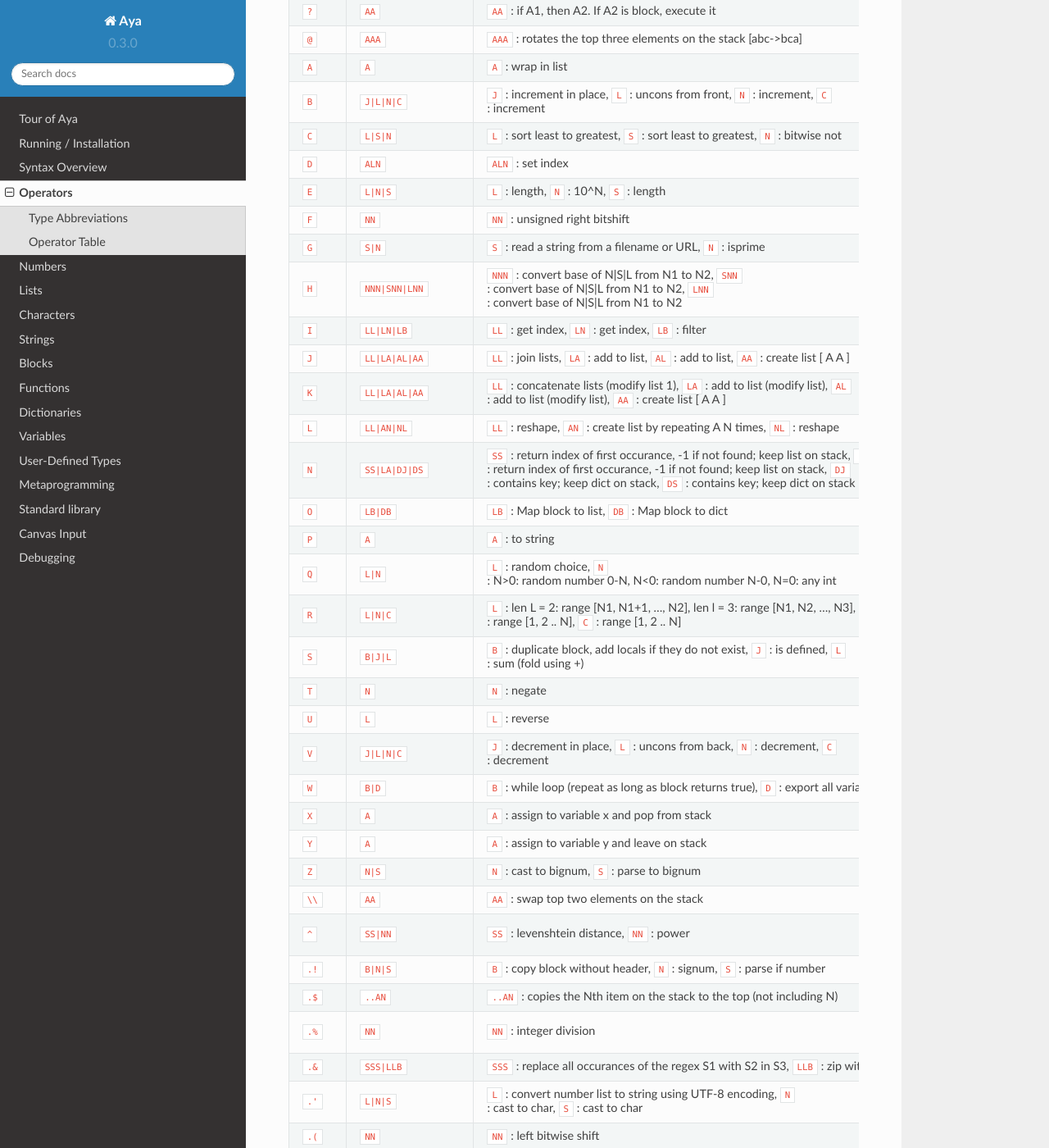
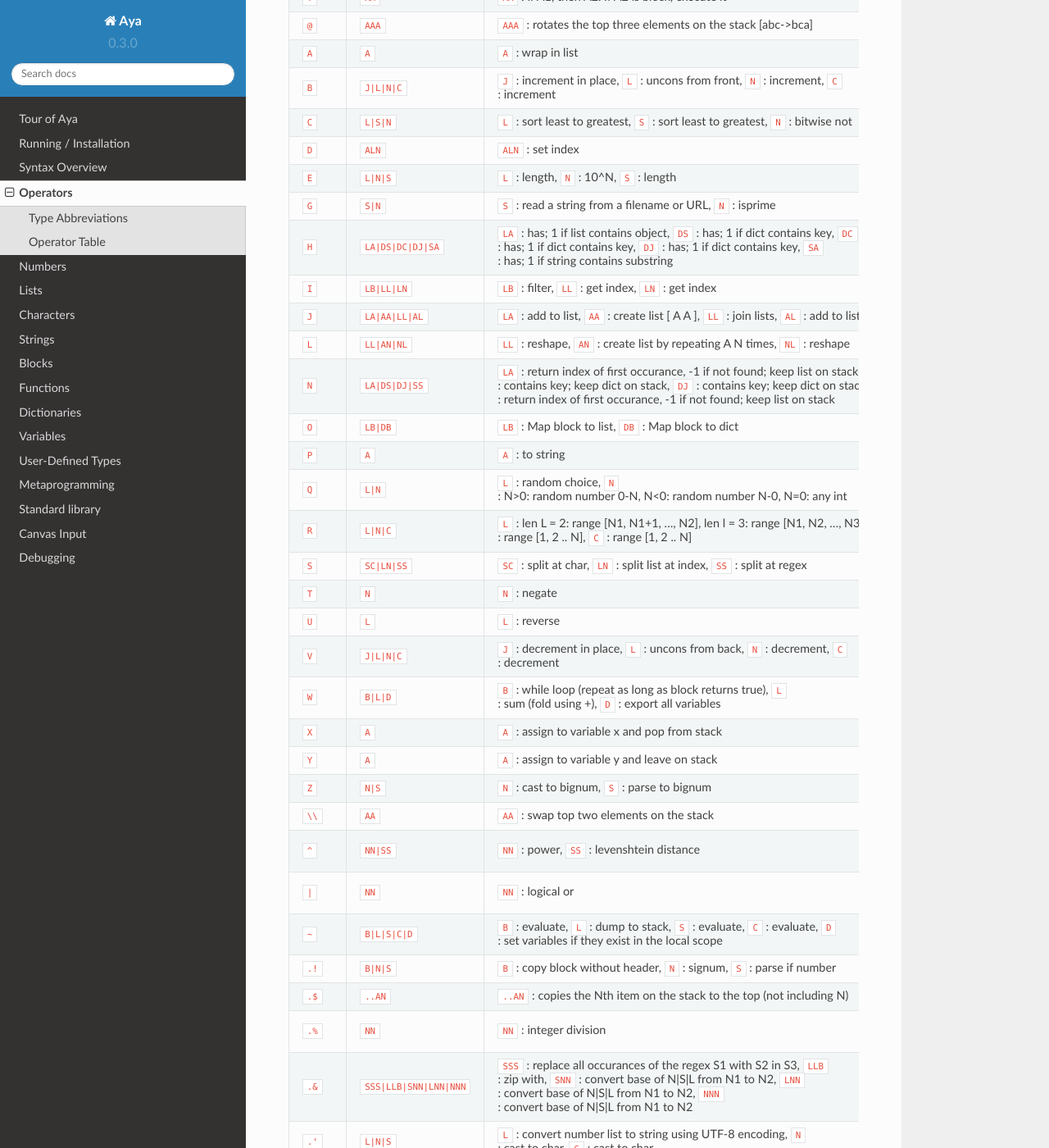
Before and after one commit to aya-lang/aya-readthedocs, a Sphinx documentation site: the page built from docs/source/operators.rst, in a window 1280 px wide and 1400 px high, scrolled down 1142 px. Shown: the whole window at 82% size. Built offline with Sphinx 7.4.7 and the Read the Docs theme 2.0.0, drawn with Linux system fonts in a browser that asks for light colours; some of the changed text lies outside the part shown.

Commit message:
Update for 0.4

```diff
--- a/docs/source/operators.rst
+++ b/docs/source/operators.rst
@@ -40,43 +40,43 @@ Operator Table
   "``C``","``L|S|N``","``L`` : sort least to greatest, ``S`` : sort least to greatest, ``N`` : bitwise not","``__sort__``"
   "``D``","``ALN``","``ALN`` : set index","``__setindex__``"
   "``E``","``L|N|S``","``L`` : length, ``N`` : 10^N, ``S`` : length","``__len__``"
-  "``F``","``NN``","``NN`` : unsigned right bitshift",""
   "``G``","``S|N``","``S`` : read a string from a filename or URL, ``N`` : isprime",""
-  "``H``","``NNN|SNN|LNN``","``NNN`` : convert base of N|S|L from N1 to N2, ``SNN`` : convert base of N|S|L from N1 to N2, ``LNN`` : convert base of N|S|L from N1 to N2",""
-  "``I``","``LL|LN|LB``","``LL`` : get index, ``LN`` : get index, ``LB`` : filter","``__getindex__``"
-  "``J``","``LL|LA|AL|AA``","``LL`` : join lists, ``LA`` : add to list, ``AL`` : add to list, ``AA`` : create list [ A A ]",""
-  "``K``","``LL|LA|AL|AA``","``LL`` : concatenate lists (modify list 1), ``LA`` : add to list (modify list), ``AL`` : add to list (modify list), ``AA`` : create list [ A A ]",""
+  "``H``","``LA|DS|DC|DJ|SA``","``LA`` : has; 1 if list contains object, ``DS`` : has; 1 if dict contains key, ``DC`` : has; 1 if dict contains key, ``DJ`` : has; 1 if dict contains key, ``SA`` : has; 1 if string contains substring",""
+  "``I``","``LB|LL|LN``","``LB`` : filter, ``LL`` : get index, ``LN`` : get index","``__getindex__``"
+  "``J``","``LA|AA|LL|AL``","``LA`` : add to list, ``AA`` : create list [ A A ], ``LL`` : join lists, ``AL`` : add to list",""
   "``L``","``LL|AN|NL``","``LL`` : reshape, ``AN`` : create list by repeating A N times, ``NL`` : reshape",""
-  "``N``","``SS|LA|DJ|DS``","``SS`` : return index of first occurance, -1 if not found; keep list on stack, ``LA`` : return index of first occurance, -1 if not found; keep list on stack, ``DJ`` : contains key; keep dict on stack, ``DS`` : contains key; keep dict on stack",""
+  "``N``","``LA|DS|DJ|SS``","``LA`` : return index of first occurance, -1 if not found; keep list on stack, ``DS`` : contains key; keep dict on stack, ``DJ`` : contains key; keep dict on stack, ``SS`` : return index of first occurance, -1 if not found; keep list on stack",""
   "``O``","``LB|DB``","``LB`` : Map block to list, ``DB`` : Map block to dict","``__each__``"
   "``P``","``A``","``A`` : to string","``__str__``"
   "``Q``","``L|N``","``L`` : random choice, ``N`` : N>0: random number 0-N, N<0: random number N-0, N=0: any int","``__random__``"
   "``R``","``L|N|C``","``L`` : len L = 2: range [N1, N1+1, ..., N2], len l = 3: range [N1, N2, ..., N3], ``N`` : range [1, 2 .. N], ``C`` : range [1, 2 .. N]","``__range__``"
-  "``S``","``B|J|L``","``B`` : duplicate block, add locals if they do not exist, ``J`` : is defined, ``L`` : sum (fold using +)",""
+  "``S``","``SC|LN|SS``","``SC`` : split at char, ``LN`` : split list at index, ``SS`` : split at regex",""
   "``T``","``N``","``N`` : negate","``__negate__``"
   "``U``","``L``","``L`` : reverse","``__reverse__``"
   "``V``","``J|L|N|C``","``J`` : decrement in place, ``L`` : uncons from back, ``N`` : decrement, ``C`` : decrement","``__dec__``"
-  "``W``","``B|D``","``B`` : while loop (repeat as long as block returns true), ``D`` : export all variables",""
+  "``W``","``B|L|D``","``B`` : while loop (repeat as long as block returns true), ``L`` : sum (fold using +), ``D`` : export all variables",""
   "``X``","``A``","``A`` : assign to variable x and pop from stack",""
   "``Y``","``A``","``A`` : assign to variable y and leave on stack",""
   "``Z``","``N|S``","``N`` : cast to bignum, ``S`` : parse to bignum",""
   "``\\``","``AA``","``AA`` : swap top two elements on the stack",""
-  "``^``","``SS|NN``","``SS`` : levenshtein distance, ``NN`` : power","``__pow__`` / ``__rpow__``"
+  "``^``","``NN|SS``","``NN`` : power, ``SS`` : levenshtein distance","``__pow__`` / ``__rpow__``"
+  "``|``","``NN``","``NN`` : logical or","``__or__`` / ``__ror__``"
+  "``~``","``B|L|S|C|D``","``B`` : evaluate, ``L`` : dump to stack, ``S`` : evaluate, ``C`` : evaluate, ``D`` : set variables if they exist in the local scope",""
   "``.!``","``B|N|S``","``B`` : copy block without header, ``N`` : signum, ``S`` : parse if number","``__signum__``"
   "``.$``","``..AN``","``..AN`` : copies the Nth item on the stack to the top (not including N)",""
   "``.%``","``NN``","``NN`` : integer division","``__idiv__`` / ``__ridiv__``"
-  "``.&``","``SSS|LLB``","``SSS`` : replace all occurances of the regex S1 with S2 in S3, ``LLB`` : zip with",""
+  "``.&``","``SSS|LLB|SNN|LNN|NNN``","``SSS`` : replace all occurances of the regex S1 with S2 in S3, ``LLB`` : zip with, ``SNN`` : convert base of N|S|L from N1 to N2, ``LNN`` : convert base of N|S|L from N1 to N2, ``NNN`` : convert base of N|S|L from N1 to N2",""
   "``.'``","``L|N|S``","``L`` : convert number list to string using UTF-8 encoding, ``N`` : cast to char, ``S`` : cast to char",""
   "``.(``","``NN``","``NN`` : left bitwise shift",""
   "``.)``","``NN``","``NN`` : signed right bitwise shift",""
   "``.*``","``B|L``","``B`` : decompile, ``L`` : compile",""
-  "``.+``","``BD|BJ|BL<J>|DD|NN``","``BD`` : swap vars in a copy of B for values defined in D, ``BJ`` : constant capture variable from outer scope, ``BL<J>`` : constant capture variables from outer scope, ``DD`` : update D1 with the values from D2 (modify D1), ``NN`` : gdc",""
-  "``.-``","``LL|LN|DJ|DS|NN``","``LL`` : remove items at indices L1 from L2, ``LN`` : remove item at index N from L, ``DJ`` : remove key from dict, ``DS`` : remove key from dict, ``NN`` : lcm",""
+  "``.+``","``NN|BD|BJ|BL<J>|DD``","``NN`` : gdc, ``BD`` : swap vars in a copy of B for values defined in D, ``BJ`` : constant capture variable from outer scope, ``BL<J>`` : constant capture variables from outer scope, ``DD`` : update D1 with the values from D2 (modify D1)",""
+  "``.-``","``DS|DJ|LL|NN|LN``","``DS`` : remove key from dict, ``DJ`` : remove key from dict, ``LL`` : remove items at indices L1 from L2, ``NN`` : lcm, ``LN`` : remove item at index N from L",""
   "``./``","``N``","``N`` : ceiling","``__ceil__``"
   "``.;``","``..A``","``..A`` : clear the entire stack",""
-  "``.<``","``SS|LN|CC|SN|NN``","``SS`` : greater of, ``LN`` : head / pad 0, ``CC`` : greater of, ``SN`` : head / pad ' ', ``NN`` : greater of","``__head__``"
-  "``.=``","``LL|LA|AL``","``LL`` : element-wise equivalence, ``LA`` : element-wise equivalence, ``AL`` : element-wise equivalence",""
-  "``.>``","``SS|LN|CC|SN|NN``","``SS`` : lesser of, ``LN`` : tail / pad 0, ``CC`` : lesser of, ``SN`` : tail / pad ' ', ``NN`` : lesser of","``__tail__``"
+  "``.<``","``SN|LN|NN|SS|CC``","``SN`` : head / pad ' ', ``LN`` : head / pad 0, ``NN`` : greater of, ``SS`` : greater of, ``CC`` : greater of","``__head__``"
+  "``.=``","``LA|LL|AL``","``LA`` : element-wise equivalence, ``LL`` : element-wise equivalence, ``AL`` : element-wise equivalence",""
+  "``.>``","``SN|LN|NN|SS|CC``","``SN`` : tail / pad ' ', ``LN`` : tail / pad 0, ``NN`` : lesser of, ``SS`` : lesser of, ``CC`` : lesser of","``__tail__``"
   "``.?``","``AAA``","``AAA`` : if A1 then A2, else A3. If A2/A3 are blocks, execute",""
   "``.@``","``..AN``","``..AN`` : moves the Nth item on the stack (not including N) to the top",""
   "``.A``","``..A``","``..A`` : wrap entire stack in a list",""
@@ -90,39 +90,43 @@ Operator Table
   "``.K``","``BB``","``BB`` : try B1, if error, execute B2. Neither block has access to the global stack",""
   "``.M``","``A``","``A`` : get metatable",""
   "``.N``","``LB``","``LB`` : return the index of the first element of L that satifies E; keep list on stack",""
+  "``.O``","``AB``","``AB`` : apply",""
   "``.P``","``A``","``A`` : print to stdout",""
   "``.Q``","``-``","``-`` : return a random decimal from 0 to 1",""
-  "``.R``","``N``","``N`` : range [0, 1, .., N-1]",""
+  "``.R``","``L|N``","``L`` : linspace [from to count], if count not provided, use 100, ``N`` : range [0, 1, .., N-1]",""
+  "``.S``","``LL|LN``","``LL`` : rotate [rows cols], ``LN`` : rotate]",""
   "``.T``","``L``","``L`` : transpose a 2d list",""
   "``.U``","``S``","``S`` : requests a string using a ui dialog, S is the prompt text",""
   "``.V``","``AL``","``AL`` : append item to back of list",""
   "``.\\``","``N``","``N`` : floor","``__floor__``"
-  "``.^``","``N``","``N`` : square root","``__sqrt__``"
+  "``.^``","``N|S``","``N`` : square root, ``S`` : quote regex","``__sqrt__``"
   "``.|``","``B|N``","``B`` : get meta information for a block, ``N`` : absolute value","``__abs__``"
   "``.~``","``B|J|S|C|D``","``B`` : get contents of block, ``J`` : deref variable; if not a block, put contents in block, ``S`` : parse contents to a block, ``C`` : parse contents to a block, ``D`` : set all variables",""
   "``:!``","``AA``","``AA`` : assert equal",""
-  "``:#``","``D:#B|L:#B``","``D:#B`` : map over key value pairs, ``L:#B`` : map","``__each__``"
+  "``:#``","``L:#B|D:#B``","``L:#B`` : map, ``D:#B`` : map over key value pairs","``__each__``"
   "``:$``","``..AN``","``..AN`` : copies the first N items on the stack (not including N)",""
-  "``:%``","``S``","``S`` : interpolate string",""
+  "``:%``","``NN``","``NN`` : mod","``__mod__`` / ``__rmod__``"
   "``:&``","``A``","``A`` : duplicate reference (same as $ but does not make a copy)",""
   "``:'``","``S|N|C``","``S`` : convert a string to bytes using UTF-8 encoding, ``N`` : identity; return N, ``C`` : to int",""
   "``:*``","``LLB``","``LLB`` : outer product of two lists using B",""
   "``:;``","``..AA``","``..AA`` : clear all but the top of the stack",""
-  "``:<``","``SS|CC|NN``","``SS`` : less then or equal to, ``CC`` : less then or equal to, ``NN`` : less then or equal to","``__leq__`` / ``__rleq__``"
-  "``:=``","``AS|AJ|AC``","``AS`` : assign A to variable, ``AJ`` : assign A to variable, ``AC`` : assign A to variable",""
-  "``:>``","``SS|CC|NN``","``SS`` : greater than or equal to, ``CC`` : greater than or equal to, ``NN`` : greater than or equal to","``__geq__`` / ``__rgeq__``"
+  "``:<``","``NN|SS|CC``","``NN`` : less then or equal to, ``SS`` : less then or equal to, ``CC`` : less then or equal to","``__leq__`` / ``__rleq__``"
+  "``:=``","``AJ|AC|AS``","``AJ`` : assign A to variable, ``AC`` : assign A to variable, ``AS`` : assign A to variable",""
+  "``:>``","``NN|SS|CC``","``NN`` : greater than or equal to, ``SS`` : greater than or equal to, ``CC`` : greater than or equal to","``__geq__`` / ``__rgeq__``"
   "``:?``","``A``","``A`` : convert to boolean",""
   "``:@``","``AA``","``AA`` : isinstance",""
   "``:A``","``..AN``","``..AN`` : collect N items from stack into list",""
+  "``:B``","``S``","``S`` : interpolate string",""
   "``:C``","``J|S``","``J`` : convert symbol to string name, ``S`` : return S",""
   "``:D``","``ASD|AJD``","``ASD`` : set dict index, ``AJD`` : set dict index",""
-  "``:E``","``D``","``D`` : number or items in a dict",""
+  "``:E``","``L|D``","``L`` : shape, ``D`` : number or items in a dict",""
   "``:G``","","n/a : Return the variable scope stack as a list of dicts",""
-  "``:I``","``DJ|DS``","``DJ`` : get dict item from key, ``DS`` : get dict item from key",""
+  "``:I``","``DS|DJ``","``DS`` : get dict item from key, ``DJ`` : get dict item from key",""
+  "``:J``","``LA|AA|LL|AL``","``LA`` : add to list (modify list), ``AA`` : create list [ A A ], ``LL`` : concatenate lists (modify list 1), ``AL`` : add to list (modify list)",""
   "``:K``","``D``","``D`` : return a list of keys as symbols",""
   "``:M``","``BD|DD``","``BD`` : duplicate block with the given metadata, ``DD`` : set D1's meta to D2 leave D1 on stack",""
   "``:N``","``LA``","``LA`` : find all instances of A in L",""
-  "``:O``","``J``","``J`` : Aya meta information",""
+  "``:O``","``AAB``","``AAB`` : apply (2-arg)",""
   "``:P``","``A``","``A`` : println to stdout",""
   "``:R``","``-``","``-`` : readline from stdin",""
   "``:S``","``B|S|C``","``B`` : if block has single var or op convert to symbol list, else return empty list, ``S`` : convert to symbol, ``C`` : convert to symbol",""
@@ -141,11 +145,13 @@ Operator Table
   "``ML``","``N``","``N`` : base-10 logarithm","``__log__``"
   "``MS``","``N``","``N`` : inverse sine","``__asin__``"
   "``MT``","``N``","``N`` : inverse tangent","``__atan__``"
+  "``Ma``","``J``","``J`` : Aya meta information",""
+  "``Mb``","``B|J``","``B`` : duplicate block, add locals if they do not exist, ``J`` : is defined",""
   "``Mc``","``N``","``N`` : cosine","``__cos__``"
   "``Md``","``N|S``","``N`` : cast to double, ``S`` : parse double, if invalid, return 0.0","``__float__``"
   "``Me``","``N``","``N`` : exponential function","``__exp__``"
   "``Mi``","``N``","``N`` : imag part of complex number","``__imag__``"
-  "``Mk``","``CS``","``CS`` : add special character",""
+  "``Mk``","``CS|NN``","``CS`` : add special character, ``NN`` : unsigned right bitshift",""
   "``Ml``","``N``","``N`` : natural logarithm","``__ln__``"
   "``Mm``","``D``","``D`` : true if the dict has a metatable, leave D on stack",""
   "``Mp``","``N``","``N`` : list primes up to N",""
```
Also changed, not shown: other parts of docs/source/operators.rst (+8 -8 lines), 2 other files.
